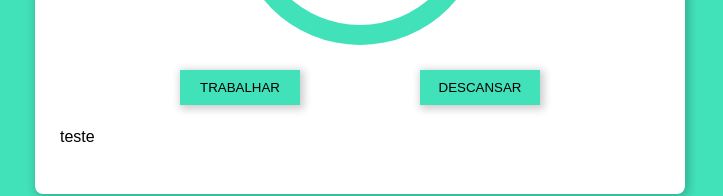
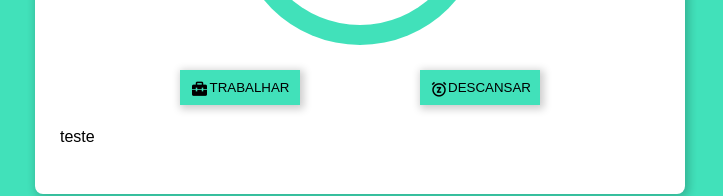
Before and after one commit to GabriielLopes/pomodoro-typescript-react, a React (Create React App) app: page / in a window 1280 px wide. Shown: the part 341-537 px from the top of the page, without its empty margins (280-1003 px from the left). Built offline with nearby package versions, Linux system fonts and the light colour scheme.

Commit message:
Add icones aos botões

```diff
--- a/src/components/button.tsx
+++ b/src/components/button.tsx
@@ -4,13 +4,14 @@ import React from 'react';
 import '../styles/button.css'
 
 interface Props {
-  texto: string;
+  texto?: string;
   className: string;
+  icone?: 'bx bx-pause' | 'bx bx-play' | 'bx bxs-briefcase-alt-2' | 'bx bx-alarm-snooze';
   onClick?: () => void;
 }
 
 export function Button(props: Props): JSX.Element {
   return (
-    <button className={props.className} onClick={props.onClick}>{props.texto}</button>
+    <button className={props.className} onClick={props.onClick}><i className={props.icone} /><p>{props.texto}</p></button>
   )
 }
--- a/src/components/pomodoro-timer.tsx
+++ b/src/components/pomodoro-timer.tsx
@@ -79,11 +79,12 @@ export function PomodoroTimer(props: Props): JSX.Element {
       <Timer tempoPrincipal={tempoPrincipal} />
 
       <div className="controls">
-        <Button className="btn" texto="Trabalhar" onClick={() => configurarTrabalhar()} />
-        <Button className="btn" texto="Descansar" onClick={() => configurarDescansar(false)} />
+        <Button className="btn" texto="Trabalhar" icone='bx bxs-briefcase-alt-2' onClick={() => configurarTrabalhar()} />
+        <Button className="btn" texto="Descansar" icone='bx bx-alarm-snooze' onClick={() => configurarDescansar(false)} />
           <Button
             className={trabalhando || descansando ? "btn" : "hidden"}
             texto={contagemTempo ? 'Pausar' : 'Continuar'}
+            icone={contagemTempo ? 'bx bx-pause' : 'bx bx-play'}
             onClick={() => setContagemTempo(!contagemTempo)}
           />
       </div>
--- a/src/styles/button.css
+++ b/src/styles/button.css
@@ -1,12 +1,18 @@
 .btn {
+  display: flex;
   background-color: #41e1ba;
   color: black;
   text-transform: uppercase;
   width: 120px;
+  max-height: 35px;
+  max-width: 120px;
   padding: 10px;
   border: none;
   box-shadow: 2px 2px 8px 2px rgba(0, 0, 0, 0.2);
   cursor: pointer;
+  text-align: center;
+  justify-items: center;
+  justify-content: space-around;
   transition: background-color 300ms ease-in-out;
 }
 
@@ -28,3 +34,7 @@
 .working .pomodoro .btn:hover {
   background-color: #dd5549;
 }
+
+.btn .bx {
+  font-size: 18px;
+}
```
